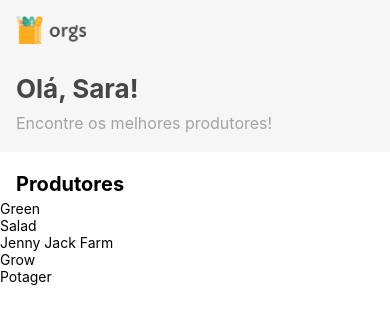
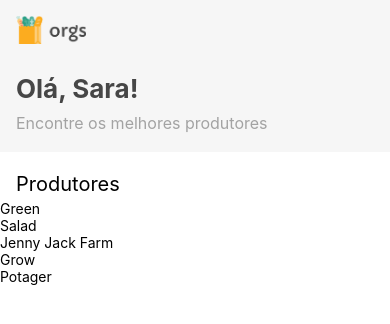
Before and after one commit to rafadealmeida/React-Native-CLI-Hooks, a React Native app: screen / in a window 390 px wide. Shown: the top 324 px of the page. Built offline with nearby package versions, Linux system fonts and the light colour scheme.

Commit message:
Ajuste de FlatList

```diff
--- a/App.js
+++ b/App.js
@@ -1,13 +1,19 @@
 import React from 'react';
-import {SafeAreaView} from 'react-native';
+import {SafeAreaView, StyleSheet} from 'react-native';
 import Home from './src/pages/Home';
 
 function App() {
   return (
-    <SafeAreaView>
+    <SafeAreaView style={styles.tela}>
       <Home />
     </SafeAreaView>
   );
 }
 
 export default App;
+
+const styles = StyleSheet.create({
+  tela: {
+    flex: 1,
+  },
+});
--- a/src/pages/Home/components/Header.js
+++ b/src/pages/Home/components/Header.js
@@ -1,14 +1,23 @@
-import React from 'react';
+import React, {useEffect, useState} from 'react';
 import {Image, Text, View, StyleSheet} from 'react-native';
 import logo from '../../../../src/assets/logo.png';
-import {getTop} from '../../../service/GetData';
+import {getTopo} from '../../../service/GetData';
 
 function Header() {
+  const [titulo, setTitulo] = useState('');
+  const [legenda, setLegenda] = useState('');
+
+  useEffect(() => {
+    const response = getTopo();
+    setTitulo(response.boasVindas);
+    setLegenda(response.legenda);
+  }, []);
+
   return (
     <View style={styles.header}>
       <Image source={logo} style={styles.logo} />
-      <Text style={styles.title}>Olá, Sara!</Text>
-      <Text style={styles.description}>Encontre os melhores produtores!</Text>
+      <Text style={styles.title}>{titulo}</Text>
+      <Text style={styles.description}>{legenda}</Text>
     </View>
   );
 }
--- a/src/pages/Home/components/Produtores.js
+++ b/src/pages/Home/components/Produtores.js
@@ -2,7 +2,7 @@ import React, {useEffect, useState} from 'react';
 import {FlatList, Text, StyleSheet} from 'react-native';
 import {getProdutores} from '../../../service/GetData';
 
-function Produtores() {
+function Produtores({header: Topo}) {
   const [titulo, setTitulo] = useState('');
   const [lista, setLista] = useState([]);
 
@@ -13,12 +13,18 @@ function Produtores() {
   }, []);
 
   const Header = () => {
-    return <Text style={styles.header}>{titulo}</Text>;
+    return (
+      <>
+        <Topo />
+        <Text style={styles.header}>{titulo}</Text>
+      </>
+    );
   };
   return (
     <FlatList
       data={lista}
       renderItem={({item: {nome}}) => <Text>{nome}</Text>}
+      keyExtractor={({nome}) => nome}
       ListHeaderComponent={Header}
     />
   );
@@ -32,6 +38,6 @@ const styles = StyleSheet.create({
     lineHeight: 32,
     marginHorizontal: 16,
     marginTop: 16,
-    fontWeight: 'bold',
+    // fontWeight: 'bold',{}
   },
 });
--- a/src/pages/Home/index.js
+++ b/src/pages/Home/index.js
@@ -5,8 +5,7 @@ import Produtores from './components/Produtores';
 function Home() {
   return (
     <>
-      <Header />
-      <Produtores />
+      <Produtores header={Header} />
     </>
   );
 }
```
